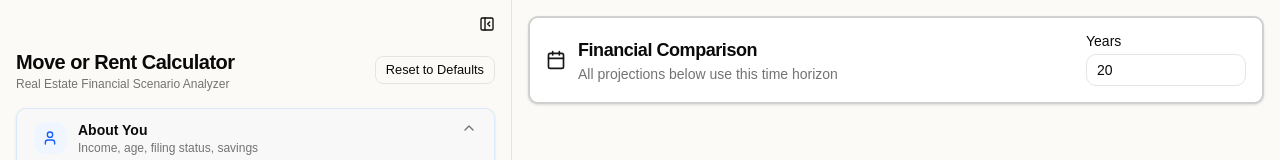
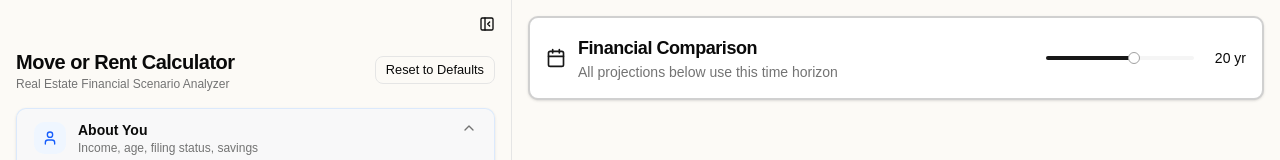
Before and after one commit to rdowacter/move-or-rent-calculator, a React (Vite) app: page / in a window 1280 px wide. Shown: the top 160 px of the page. Built offline with nearby package versions, Linux system fonts and the light colour scheme.

Commit message:
feat(ui): convert time horizon from text input to slider (5-30 years)
Co-Authored-By: Claude Opus 4.6 (1M context) <noreply@anthropic.com>

```diff
--- a/src/components/results/ResultsSections.tsx
+++ b/src/components/results/ResultsSections.tsx
@@ -12,9 +12,9 @@
 
 import { ExecutiveSummary } from './ExecutiveSummary'
 import { AlertTriangle, TrendingUp, PiggyBank, DollarSign, Wallet, Calendar, Layers, Table2, BookOpen } from 'lucide-react'
-import { useFormContext } from 'react-hook-form'
+import { useFormContext, Controller } from 'react-hook-form'
 import type { ScenarioInputs } from '@/engine/types'
-import { FormField } from '@/components/FormField'
+import { Slider } from '@/components/ui/slider'
 import { ResultSection } from './ResultSection'
 import { ResultsGate } from './ResultsGate'
 import { NetWorthChart } from './NetWorthChart'
@@ -47,13 +47,25 @@ export function ResultsSections() {
             <h2 className="text-lg font-semibold tracking-tight">Financial Comparison</h2>
             <p className="text-sm text-muted-foreground">All projections below use this time horizon</p>
           </div>
-          <div className="ml-auto min-w-[120px] max-w-[160px]">
-            <FormField
+          <div className="ml-auto flex items-center gap-3 min-w-[200px] max-w-[280px]">
+            <Controller
               name="projection.timeHorizonYears"
-              label="Years"
               control={control}
-              type="number"
-              inputMode="numeric"
+              render={({ field }) => (
+                <>
+                  <Slider
+                    min={5}
+                    max={30}
+                    step={1}
+                    value={field.value}
+                    onValueChange={(val) => field.onChange(val)}
+                    aria-label="Time horizon in years"
+                  />
+                  <span className="text-sm font-medium tabular-nums w-10 text-right shrink-0">
+                    {field.value} yr
+                  </span>
+                </>
+              )}
             />
           </div>
         </div>
```
